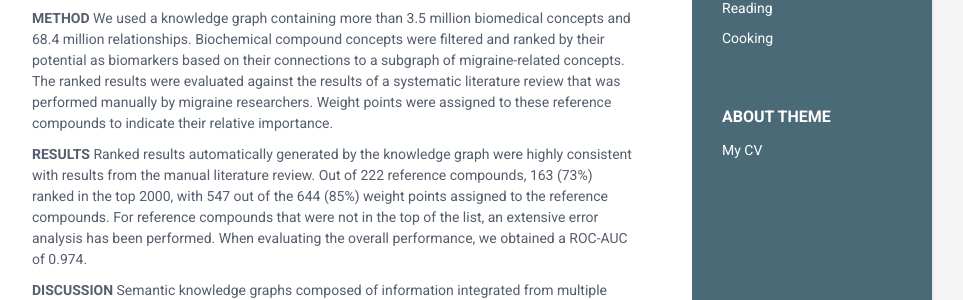
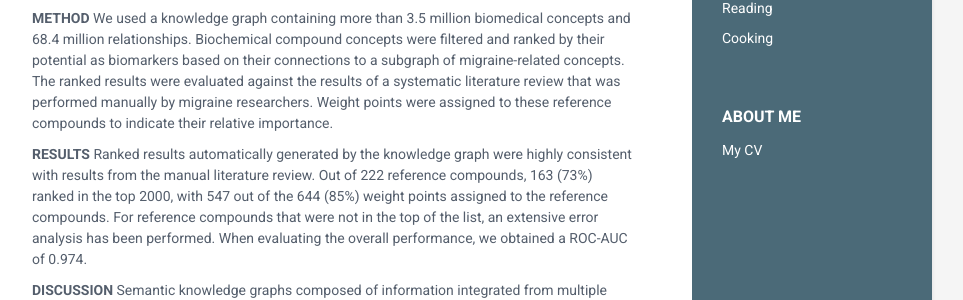
Before and after one commit to Wytz/wytz.github.io, a Jekyll site: the page built from index.html, in a window 1280 px wide and 900 px high, scrolled down 1212 px. Shown: the part 153-453 px from the top of the window, without its empty margins (188-1151 px from the left). Built offline with Jekyll 4.4.1, drawn with Linux system fonts in a browser that asks for light colours.

Commit message:
CV link fix

```diff
--- a/_includes/about.html
+++ b/_includes/about.html
@@ -1,6 +1,6 @@
 <div class="remove-container container-block">
-<h2 class="container-block-title">About Theme</h2>
+<h2 class="container-block-title">About me</h2>
 <ul class="list-unstyled interests-list">
-<a href="CV--Minimal.pdf"><li>My CV</li></a>
+<a href="CV--minimal.pdf"><li>My CV</li></a>
 </ul>
 </div><!--//About-->
```
Also changed, not shown: 1 other file.
